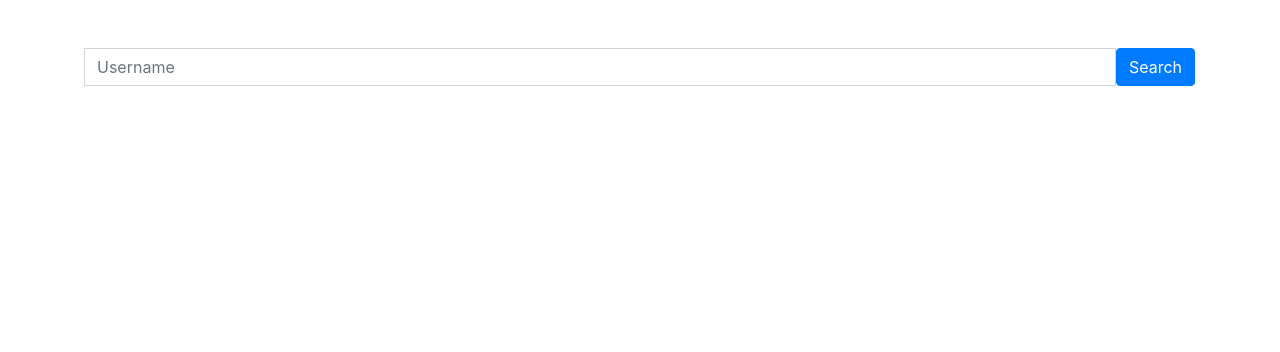
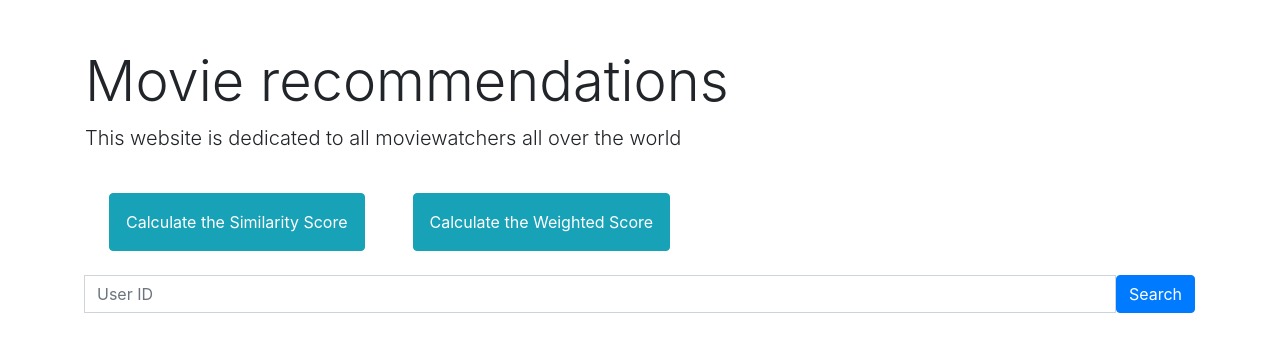
Before and after one commit to MosaKasem/kr222if-ym222bs-2dv515-assignment1, a React (Create React App) app in the folder client/: page /weighted in a window 1280 px wide. Shown: the top 352 px of the page. Built offline with nearby package versions, Linux system fonts and the light colour scheme.

Commit message:
updating client

```diff
--- a/client/src/App.js
+++ b/client/src/App.js
@@ -1,6 +1,8 @@
 import React from 'react'
 import { BrowserRouter, Route, Switch } from 'react-router-dom'
 import Home from './components/Home.js'
+import Similarity from './components/Similarity.js'
+import Weighted from './components/WeightedScore.js'
 import './App.css'
 
 const style = {
@@ -9,13 +11,17 @@ const style = {
 
 const App = () => {
   return (
-    <div className='container mt-5'>
-      <BrowserRouter>
+    <BrowserRouter>
+      <div className='container mt-5'>
+        <h1 className="display-4">Movie recommendations</h1>
+        <p class="lead">This website is dedicated to all moviewatchers all over the world</p>
+        <Home />
         <Switch>
-          <Route path='/' component={Home} />
+          <Route path='/similarity' exact component={Similarity} />
+          <Route path='/weighted' exact component={Weighted} />
         </Switch>
+      </div>
       </BrowserRouter>
-    </div>
   )
 }
 
--- a/client/src/components/Home.js
+++ b/client/src/components/Home.js
@@ -1,62 +1,19 @@
-import React, { Fragment, useState } from 'react'
+import React, { Fragment } from 'react'
+import { Link } from 'react-router-dom'
+
 import axios from 'axios'
 
 
 
 const Home = () => {
-    const [ user, setUser ] = useState('')
-    const [ data, setData ] = useState(null)
-
-    console.log('User: ',user)
-
-    const updateAccordingToUser = (e) => {
-            setUser(e.target.value)
-    }
-
-    const handleEnterKey = (e) => {
-        if(e.key === 'Enter') {
-            fetchSimilarity(e)
-        }
-    }
-
-    const fetchSimilarity = async (e) => {
-        e.preventDefault()
-        try {
-            const response = await axios.get(`/ratings/${user}`);
-            setData(response.data)
-          } catch (err) {
-            console.error(err);
-          }
-    }
-
-    return (
+    return(
         <Fragment>
-           <form>
-               <div className='input-group mb-3'>
-                    <div className='input-group-prepend'>
-                    </div>
-                    <input type='text' value={user} onChange={updateAccordingToUser} onKeyPress={handleEnterKey} className='form-control' placeholder='Username' aria-label='Username' aria-describedby='basic-addon1' />
-                    <button type='submit'  onClick={fetchSimilarity} className='btn btn-primary'>Search</button>
-                </div>
-            </form>
-            { data ? <table className='table'>
-                        <thead className='thead-light'>
-                            <tr>
-                            <th scope='col'>Id</th>
-                            <th scope='col'>Similarity</th>
-                            </tr>
-                        </thead>
-                        {data.map(item => (
-                        <tbody>
-                            <tr>
-                        <th key={item.id} scope='row'>{item.id}</th>
-                            <td key={item.id+1}> {item.rating}</td>
-                            </tr>
-
-                        </tbody>
-                        ))}
-                    </table>
-                         : null }
+             <Link to="/similarity">
+                <button type="button" className=" p-3 m-4 btn btn-info"> Calculate the Similarity Score</button>
+            </Link>
+            <Link to='/weighted'>
+                <button type="button" className="p-3 m-4 btn btn-info">Calculate the Weighted Score</button>
+            </Link>
         </Fragment>
     )
 }
--- /dev/null
+++ b/client/src/components/Message.js
@@ -0,0 +1,19 @@
+import React from 'react'
+import PropTypes from 'prop-types'
+
+const Message = ({ msg }) => {
+    return (
+        <div className="alert alert-warning alert-dismissible fade show" role="alert">
+            {msg}
+        <button type="button" className="close" data-dismiss="alert" aria-label="Close">
+          <span aria-hidden="true">&times;</span>
+        </button>
+      </div>
+    )
+}
+
+Message.propTypes = {
+     msg: PropTypes.string.isRequired
+}
+
+export default Message
--- /dev/null
+++ b/client/src/components/Similarity.js
@@ -0,0 +1,63 @@
+import React, { Fragment, useState } from 'react'
+import axios from 'axios'
+
+export const Similarity = (e) => {
+    const [ user, setUser ] = useState('')
+    const [ data, setData ] = useState(null)
+    const [ message, setMessage] = useState('')
+
+    console.log('User: ', user)
+
+    const updateAccordingToUser = (e) => {
+        setUser(e.target.value)
+    }
+
+    const handleEnterKey = (e) => {
+        if(e.key === 'Enter') {
+            fetchSimilarity(e)
+        }
+    }
+
+    const fetchSimilarity = async (e) => {
+        e.preventDefault()
+        try {
+            const response = await axios.get(`/ratings/${user}`);
+            setData(response.data)
+          } catch (err) {
+            console.error(err);
+          }
+    }
+
+    return (
+        <Fragment>
+           <form>
+               <div className='input-group mb-3'>
+                    <div className='input-group-prepend'>
+                    </div>
+                    <input type='text' value={user} onChange={updateAccordingToUser} onKeyPress={handleEnterKey} className='form-control' placeholder='User ID' aria-label='User ID' aria-describedby='basic-addon1' />
+                    <button type='submit'  onClick={fetchSimilarity} className='btn btn-primary'>Search</button>
+                </div>
+            </form>
+            { data ? <table className='table'>
+                        <thead className='thead-light'>
+                            <tr>
+                            <th scope='col'>Id</th>
+                            <th scope='col'>Similarity</th>
+                            </tr>
+                        </thead>
+                        {data.map(item => (
+                        <tbody>
+                            <tr>
+                        <th key={item.id} scope='row'>{item.id}</th>
+                            <td key={item.id+1}> {item.rating}</td>
+                            </tr>
+
+                        </tbody>
+                        ))}
+                    </table>
+                        : null }
+        </Fragment>
+    )
+}
+
+export default Similarity
--- /dev/null
+++ b/client/src/components/WeightedScore.js
@@ -0,0 +1,69 @@
+import React, { Fragment, useState } from 'react'
+import Message from './Message'
+import axios from 'axios'
+
+export const Weighted = (e) => {
+    const [ user, setUser ] = useState('')
+    const [ data, setData ] = useState(null)
+    const [ message, setMessage] = useState('')
+
+    console.log('User: ', user)
+
+
+    const updateAccordingToUser = (e) => {
+            setUser(e.target.value)
+    }
+
+    const handleEnterKey = (e) => {
+        if(e.key === 'Enter') {
+            fetch(e)
+        }
+    }
+
+    const fetch = async (e) => {
+        e.preventDefault()
+        try {
+            const response = await axios.get(`/weighted/${user}`);
+            console.log(response)
+            // setCurrentState({message: 'No data found'})
+            setData(response.data)
+            // setMessage({message: ''})
+          } catch (err) {
+            console.error(err);
+          }
+    }
+
+    return (
+        <Fragment>
+            {message ? <Message msg={message} /> : null }
+           <form>
+               <div className='input-group mb-3'>
+                    <div className='input-group-prepend'>
+                    </div>
+                    <input type='text' value={user} onChange={updateAccordingToUser} onKeyPress={handleEnterKey} className='form-control' placeholder='User ID' aria-label='User ID' aria-describedby='basic-addon1' />
+                    <button type='submit'  onClick={fetch} className='btn btn-primary'>Search</button>
+                </div>
+            </form>
+
+            { data ? <table className='table'>
+                        <thead className='thead-light'>
+                            <tr>
+                                <th scope='col'>Movie</th>
+                                <th scope='col'>Weighted Score</th>
+                            </tr>
+                        </thead>
+                        {data.map(item => (
+                        <tbody>
+                            <tr>
+                                <th key={item.weightedScore}>{item.weightedScore}</th>
+                                <td key={item.weightedScore + 1}> {item.movie}</td>
+                            </tr>
+                        </tbody>
+                        ))}
+                    </table>
+                         : null }
+        </Fragment>
+    )
+}
+
+export default Weighted
```
Also changed, not shown: client/src/components/TopThree.js (deleted, +0 -11 lines).
